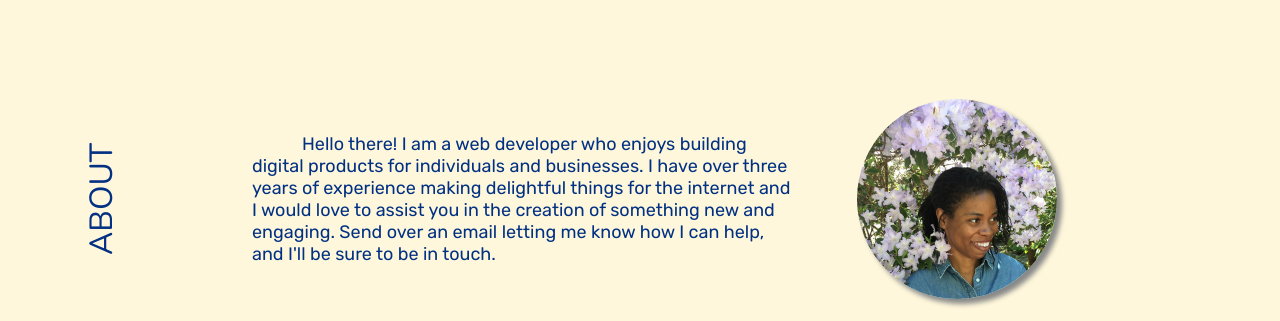
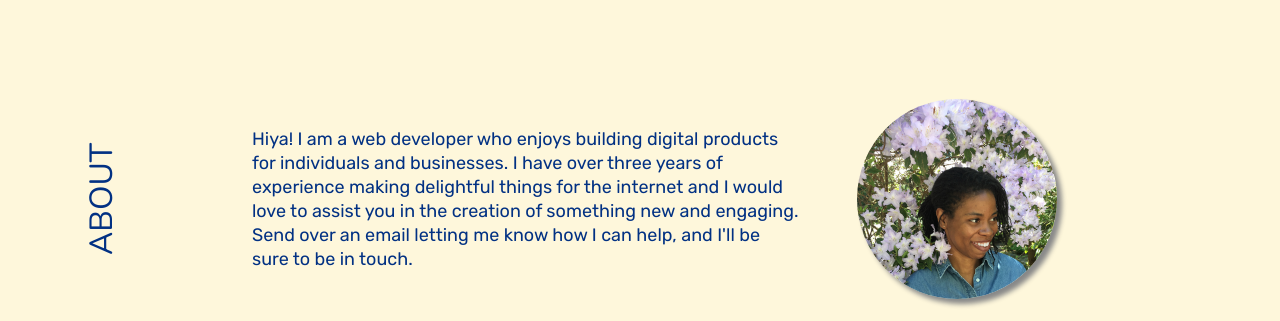
Before and after one commit to confettibird/portfolio, a Vue app: page / in a window 1280 px wide. Shown: the part 1006-1327 px from the top of the page. Built offline with nearby package versions, Linux system fonts and the light colour scheme; a web font is replaced by a local one; what vue-smooth-scroll would draw is missing.

Commit message:
minor fixes

```diff
--- a/src/components/about.vue
+++ b/src/components/about.vue
@@ -7,12 +7,12 @@
       <div class="section__body section_body--about">
         <div class="about-text text">
           <p>
-            Hello there! I am a web developer who enjoys building digital
-            products for individuals and businesses. I have over three years of
-            experience making delightful things for the internet and I would
-            love to assist you in the creation of something new and engaging.
-            Send over an email letting me know how I can help, and I'll be sure
-            to be in touch.
+            Hiya! I am a web developer who enjoys building digital products for
+            individuals and businesses. I have over three years of experience
+            making delightful things for the internet and I would love to assist
+            you in the creation of something new and engaging. Send over an
+            email letting me know how I can help, and I'll be sure to be in
+            touch.
           </p>
         </div>
         <div class="about-image round shadowed thumbnail">
@@ -33,7 +33,8 @@ export default {};
 }
 
 .about-text {
-  text-indent: 50px;
+  // text-indent: 50px;
+  line-height: 24px;
   max-width: 50%;
   margin-left: 5%;
   @media (max-width: $md-screen) {
--- a/src/components/header.vue
+++ b/src/components/header.vue
@@ -15,9 +15,7 @@
       >
         <div class="logo logo--mobile">Noelyn Stephens</div>
         <div class="hv-centered homeImg"></div>
-        <div class="text services--mobile">
-          Visual Design &amp; Web Development
-        </div>
+        <div class="text services--mobile">Web Development &amp; Design</div>
       </div>
     </div>
   </div>
--- a/src/components/menu.vue
+++ b/src/components/menu.vue
@@ -64,7 +64,7 @@ export default {
   width: 30%;
   height: 100%;
   background-color: #4db4d7;
-  @media (max-width: $md-screen) {
+  @media (max-width: $lrg-screen) {
     width: 100%;
     height: 700px;
   }
@@ -73,10 +73,6 @@ export default {
 .menu-wrapper {
   border-left: 2px solid #fdf3c8;
   padding: 5%;
-  // @media (min-width: $lrg-screen) {
-  // }
-  // width: 100%;
-  // margin: 8%;
 }
 
 .menu-slope {
```
